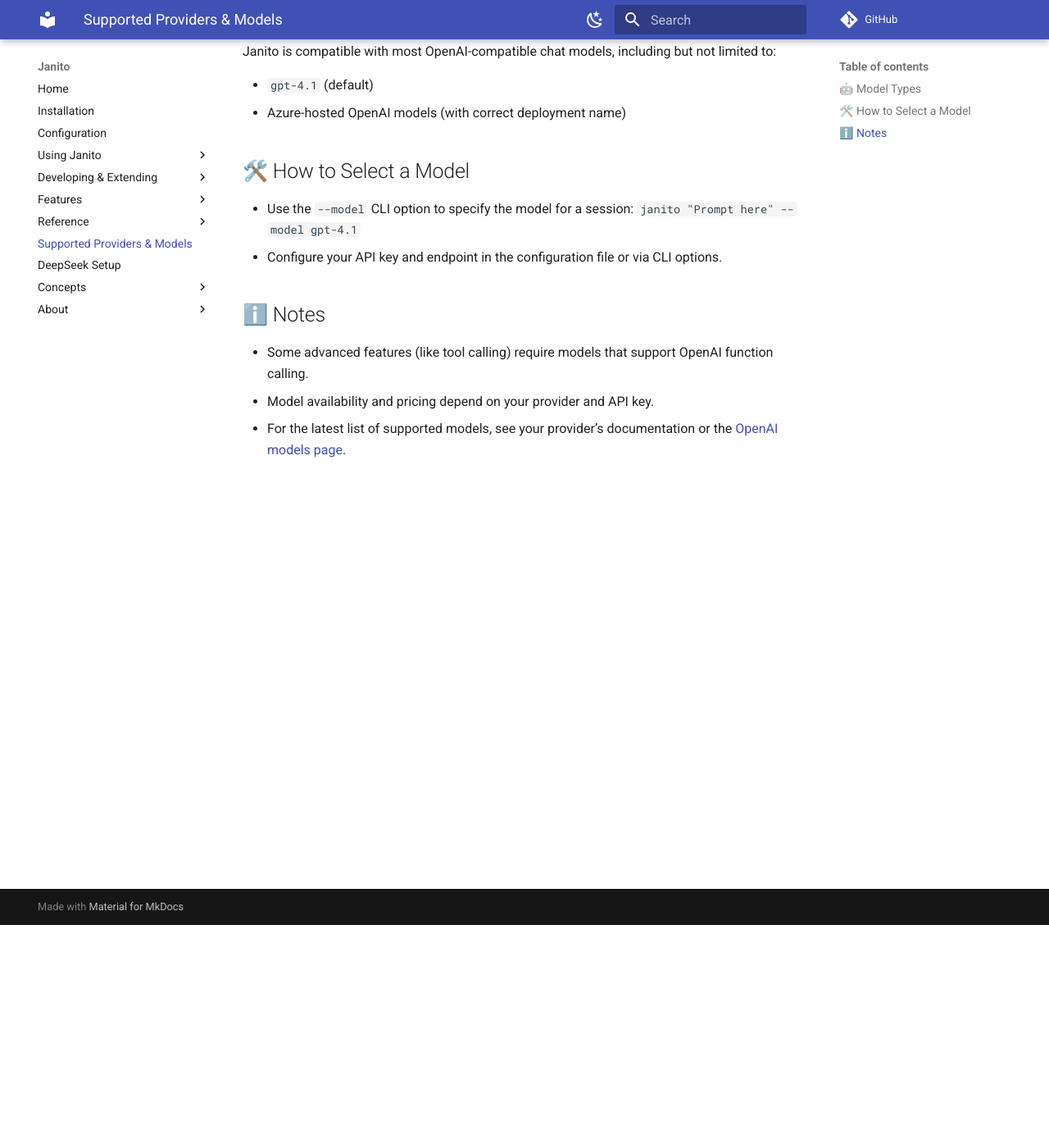
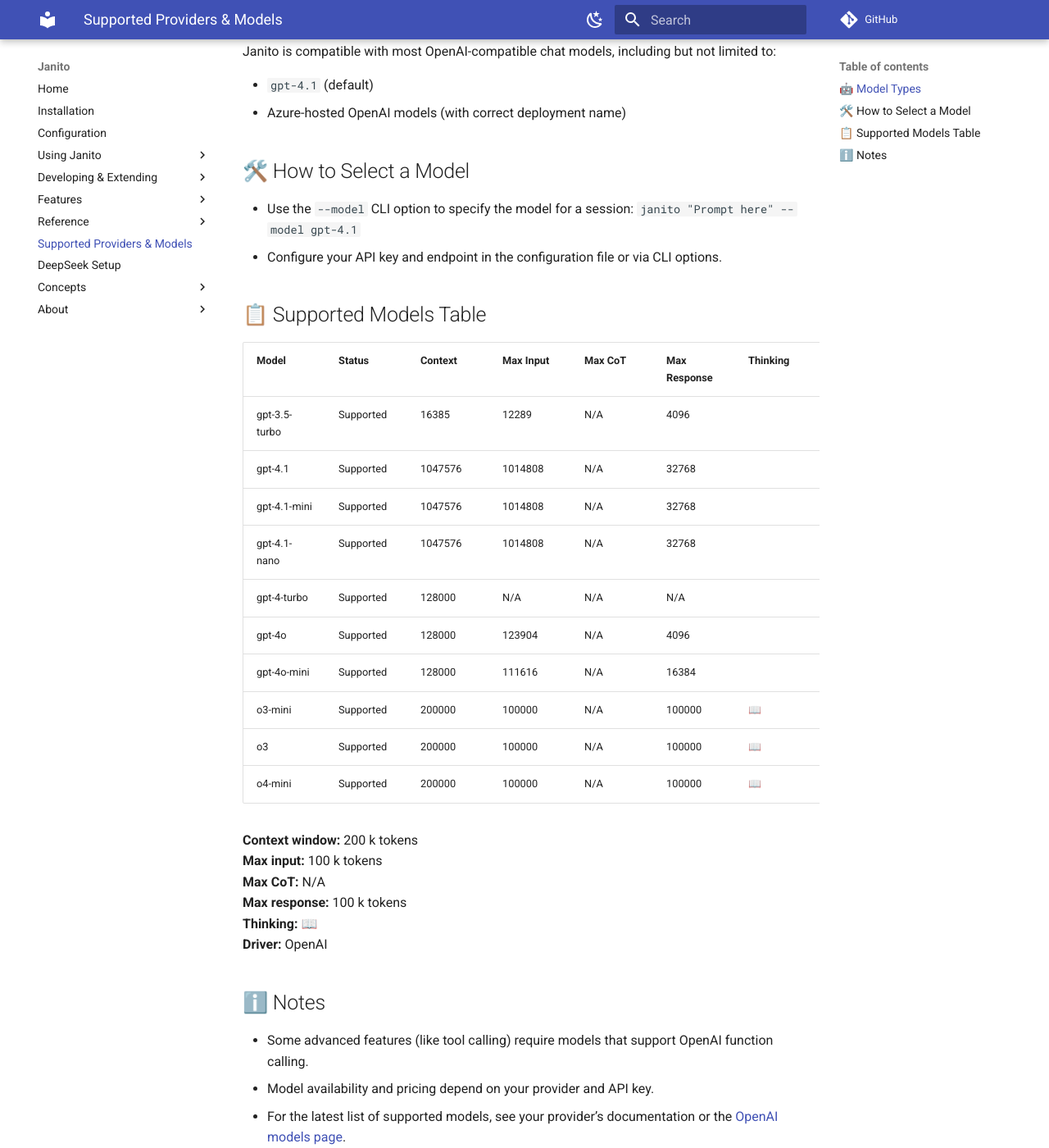
Before and after one commit to jiweigang1/janito, an MkDocs documentation site: the page built from docs/supported-providers-models.md, in a window 1280 px wide and 1400 px high, scrolled down 272 px. Shown: the whole window at 82% size. Built offline with MkDocs 1.6.1 and Material for MkDocs 9.7.7, drawn with Linux system fonts in a browser that asks for light colours; comment, search, counter and statistics services are not loaded.

Commit message:
docs: add supported models table; remove o4-mini-high model from code and docs

````diff
--- a/docs/supported-providers-models.md
+++ b/docs/supported-providers-models.md
@@ -19,6 +19,29 @@
   ```
 - Configure your API key and endpoint in the configuration file or via CLI options.
 
+
+## 📋 Supported Models Table
+
+| Model           | Status    | Context     | Max Input  | Max CoT | Max Response | Thinking | Provider | Reference |
+|-----------------|-----------|-------------|------------|---------|--------------|----------|----------|-----------|
+| gpt-3.5-turbo   | Supported | 16385       | 12289      | N/A     | 4096         |          | OpenAI   | [source](../janito/providers/openai/model_info.py) |
+| gpt-4.1         | Supported | 1047576     | 1014808    | N/A     | 32768        |          | OpenAI   | [source](../janito/providers/openai/model_info.py) |
+| gpt-4.1-mini    | Supported | 1047576     | 1014808    | N/A     | 32768        |          | OpenAI   | [source](../janito/providers/openai/model_info.py) |
+| gpt-4.1-nano    | Supported | 1047576     | 1014808    | N/A     | 32768        |          | OpenAI   | [source](../janito/providers/openai/model_info.py) |
+| gpt-4-turbo     | Supported | 128000      | N/A        | N/A     | N/A          |          | OpenAI   | [source](../janito/providers/openai/model_info.py) |
+| gpt-4o          | Supported | 128000      | 123904     | N/A     | 4096         |          | OpenAI   | [source](../janito/providers/openai/model_info.py) |
+| gpt-4o-mini     | Supported | 128000      | 111616     | N/A     | 16384        |          | OpenAI   | [source](../janito/providers/openai/model_info.py) |
+| o3-mini         | Supported | 200000      | 100000     | N/A     | 100000       | 📖       | OpenAI   | [source](../janito/providers/openai/model_info.py) |
+| o3              | Supported | 200000      | 100000     | N/A     | 100000       | 📖       | OpenAI   | [source](../janito/providers/openai/model_info.py) |
+| o4-mini         | Supported | 200000      | 100000     | N/A     | 100000       | 📖       | OpenAI   | [source](../janito/providers/openai/model_info.py) |
+
+**Context window:** 200 k tokens
+**Max input:** 100 k tokens
+**Max CoT:** N/A
+**Max response:** 100 k tokens
+**Thinking:** 📖
+**Driver:** OpenAI
+
 ## ℹ️ Notes
 
 - Some advanced features (like tool calling) require models that support OpenAI function calling.
````
Also changed, not shown: 3 other files.
